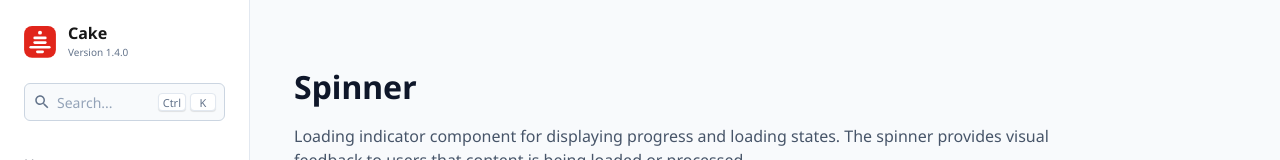
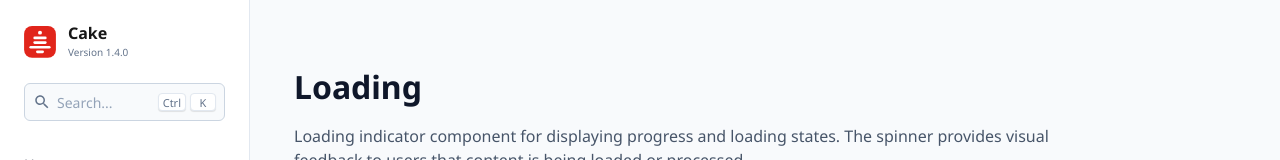
Before and after one commit to cake-admin/cakev2, a React (Create React App) app: page /components/spinner in a window 1280 px wide. Shown: the top 160 px of the page. Built offline with nearby package versions, Linux system fonts and the light colour scheme.

Commit message:
feat: change Spinner page title to Loading

```diff
--- a/src/pages/SpinnerPage.js
+++ b/src/pages/SpinnerPage.js
@@ -36,7 +36,7 @@ const SpinnerPage = () => {
   return (
     <PageContainer>
       <Header>
-        <Title>Spinner</Title>
+        <Title>Loading</Title>
         <Description>
           Loading indicator component for displaying progress and loading states.
           The spinner provides visual feedback to users that content is being loaded or processed.
```
